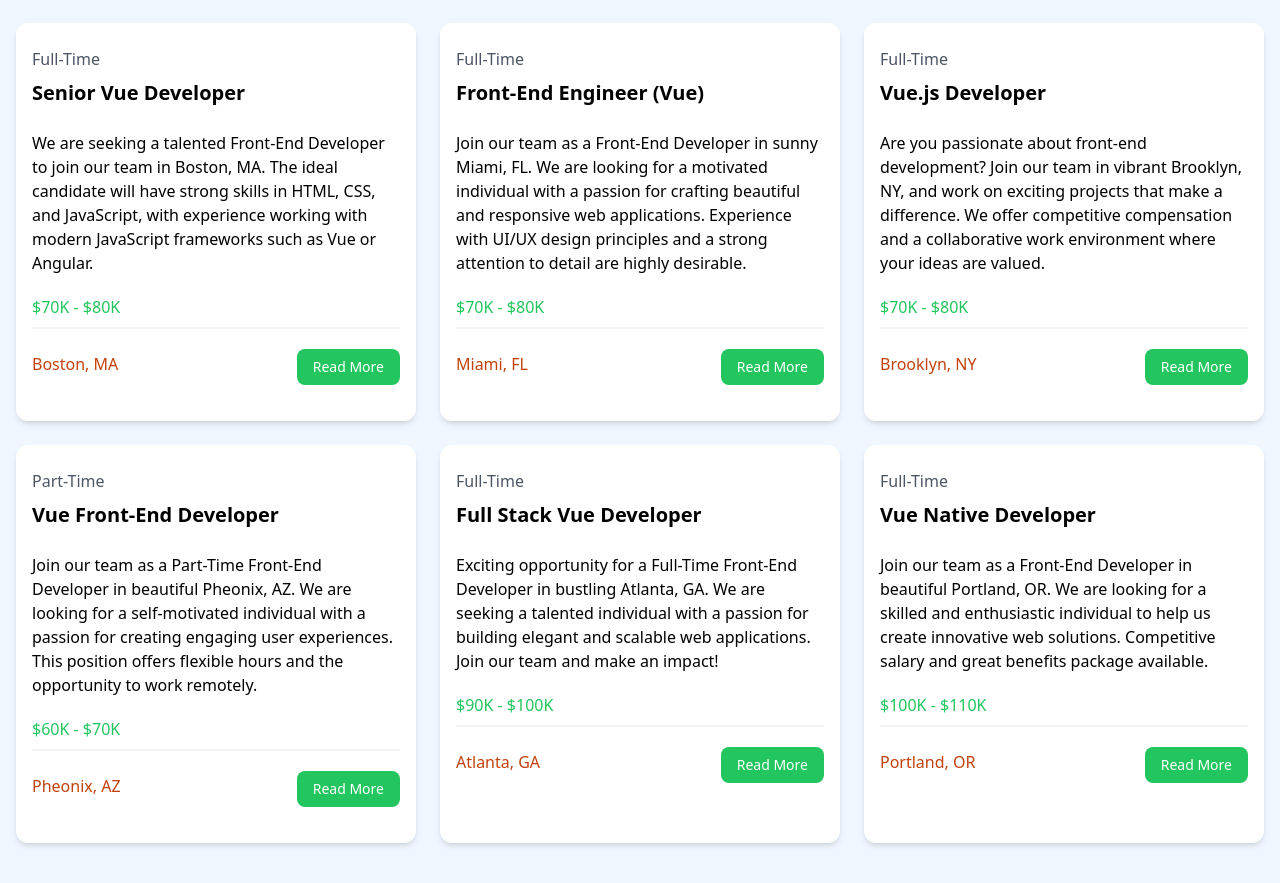
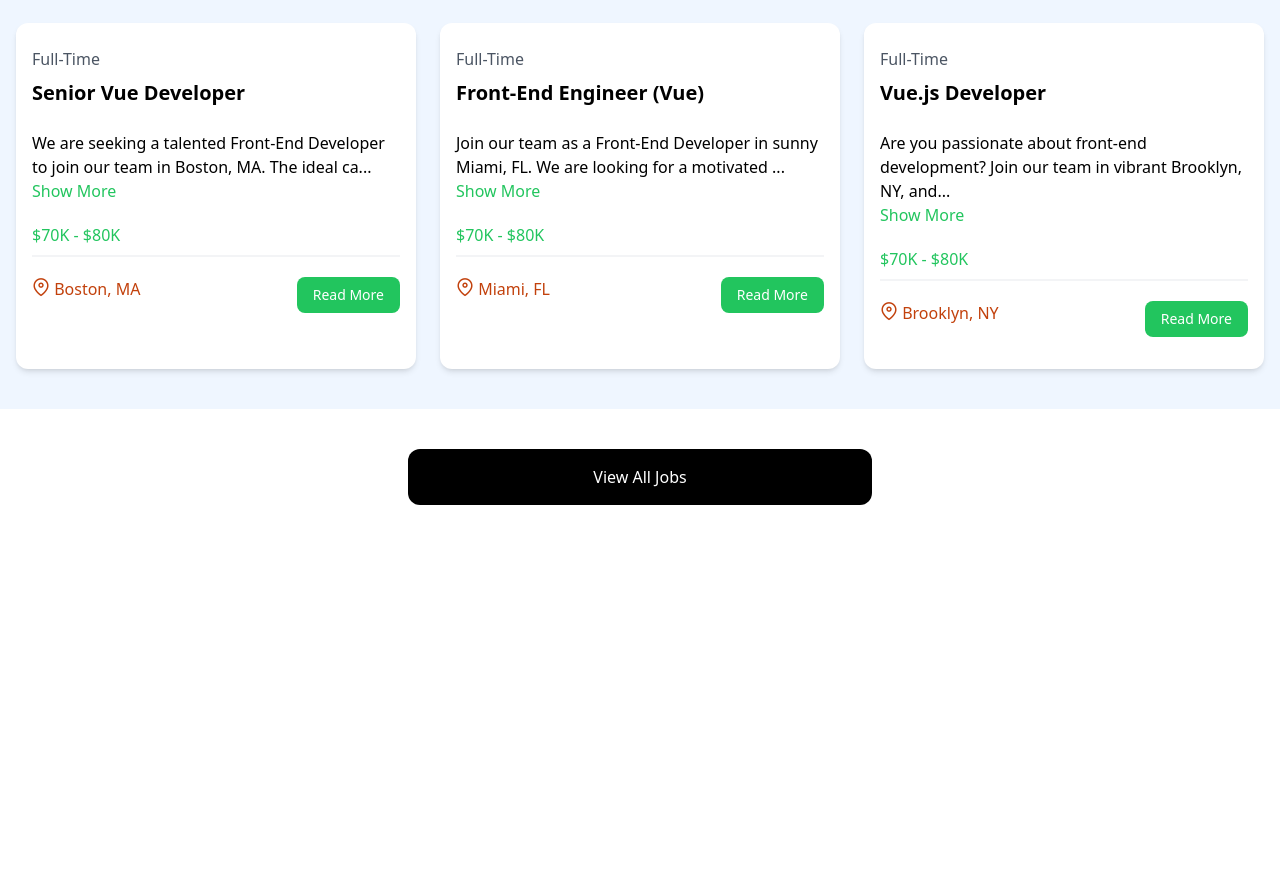
Before and after one commit to ketan75vekariya/FirstProject, a Vue app: page / in a window 1280 px wide. Shown: the part 686-1569 px from the top of the page. After the commit the page ends 1231 px from the top, so only its background shows below. Built offline with nearby package versions, Linux system fonts and the light colour scheme.

Commit message:
Added showless and showmore functionality in description and install router

```diff
--- a/package.json
+++ b/package.json
@@ -9,7 +9,9 @@
     "preview": "vite preview"
   },
   "dependencies": {
-    "vue": "^3.5.13"
+    "primeicons": "^7.0.0",
+    "vue": "^3.5.13",
+    "vue-router": "^4.5.0"
   },
   "devDependencies": {
     "@vitejs/plugin-vue": "^5.2.1",
--- a/src/App.vue
+++ b/src/App.vue
@@ -9,5 +9,5 @@
   <Navbar />
   <Hero title="Test Title" subtitle = "Test Subtitle"/>
   <HomeCard />
-  <JobListings />
+  <JobListings :limit="3" :showButton="true"/>
 </template>
--- a/src/components/JobList.vue
+++ b/src/components/JobList.vue
@@ -1,7 +1,17 @@
 <script setup>
-import { defineProps } from 'vue';
-defineProps(['job']);
-
+import { defineProps, ref, computed } from 'vue';
+const props = defineProps({ job: Object });
+const showFullDescription = ref(false);
+const toggleFullDescription = () => {
+  showFullDescription.value = !showFullDescription.value;
+};
+const truncatedDescription = computed(() => {
+    let description = props.job.description;
+    if (!showFullDescription.value) {
+        description = description.substring(0, 90) + '...';
+    }
+    return description;
+});
 </script>
 
 <template>
@@ -12,7 +22,16 @@
             <h3 class="text-xl font-bold">{{ job.title }}</h3>
             </div>
 
-            <div class="mb-5">{{ job.description }}</div>
+            <div class="mb-5">
+                <div>
+                    {{ truncatedDescription }}
+                </div>
+                <button
+                    @click="toggleFullDescription"
+                    class="text-green-500 hover:text-green-600" >
+                {{ showFullDescription ? 'Show Less' : 'Show More' }}
+                </button>
+            </div>
 
             <h3 class="text-green-500 mb-2">{{ job.salary }}</h3>
 
@@ -20,7 +39,7 @@
 
             <div class="flex flex-col lg:flex-row justify-between mb-4">
             <div class="text-orange-700 mb-3">
-                <i class="fa-solid fa-location-dot text-lg"></i>
+                <i class="pi pi-map-marker text-orange-700 text-lg"></i>
                 {{ job.location }}
             </div>
             <a
--- a/src/components/JobListings.vue
+++ b/src/components/JobListings.vue
@@ -1,8 +1,15 @@
 <script setup>
 import jobData from '../jobs.json';
-import { ref } from 'vue';
+import { ref , defineProps} from 'vue';
 import JobList from './JobList.vue';
+
+defineProps({
+    limit: Number,
+    showButton:{ type:Boolean, default: false}
+});
+
 const jobs = ref(jobData);
+
 </script>
 
 <template>
@@ -10,8 +17,16 @@
         <div class="container-xl lg:container m-auto">
             <h2 class="text-3xl font-bold text-center text-green-500 mb-6">Latest Jobs</h2>
             <div class="grid grid-cols-1 md:grid-cols-3 gap-6">
-                <JobList v-for="job in jobs" :key="job.id" :job="job"/>
+                <JobList v-for="job in jobs.slice(0, limit || jobs.length)" :key="job.id" :job="job"/>
             </div>
         </div>
     </section>
+
+    <section v-if="showButton" class="m-auto max-w-lg my-10 px-6">
+    <a
+        href="/jobs"
+        class="block bg-black text-white text-center py-4 px-6 rounded-xl hover:bg-gray-700"
+        >View All Jobs</a
+    >
+    </section>
 </template>
--- a/src/main.js
+++ b/src/main.js
@@ -1,5 +1,6 @@
 import { createApp } from 'vue'
 import './style.css'
+import 'primeicons/primeicons.css'
 import App from './App.vue'
 
 createApp(App).mount('#app')
```
Also changed, not shown: 1 other file (tests, documents, lock files or other folders).
